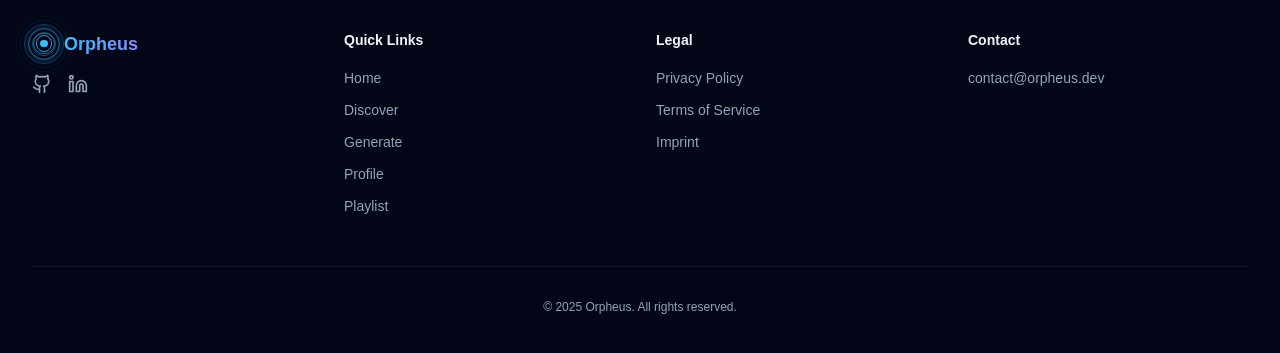
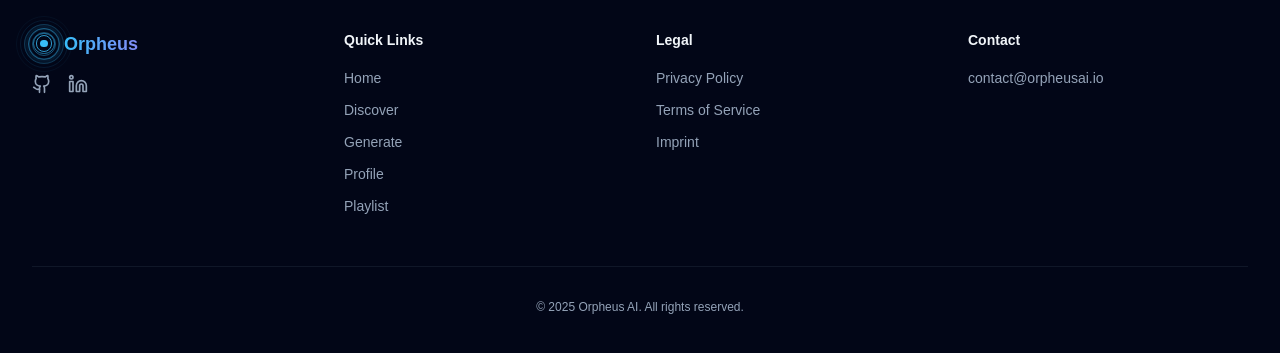
Before and after one commit to niklasheyden/orpheus, a React (Vite) app: page /waitlist in a window 1280 px wide. Shown: the part 1304-1657 px from the top of the page. Built offline with nearby package versions, Linux system fonts and the light colour scheme; no server answers; the database is empty.

Commit message:
update footer email

```diff
--- a/src/components/Footer.tsx
+++ b/src/components/Footer.tsx
@@ -113,10 +113,10 @@ const Footer = () => {
             <ul className="mt-4 space-y-2">
               <li>
                 <a
-                  href="mailto:contact@orpheus.dev"
+                  href="mailto:contact@orpheusai.io"
                   className="text-sm text-slate-400 hover:text-slate-100"
                 >
-                  contact@orpheus.dev
+                  contact@orpheusai.io
                 </a>
               </li>
             </ul>
@@ -126,7 +126,7 @@ const Footer = () => {
         {/* Copyright */}
         <div className="mt-12 border-t border-slate-800/50 pt-8">
           <p className="text-center text-xs text-slate-400">
-            © {new Date().getFullYear()} Orpheus. All rights reserved.
+            © {new Date().getFullYear()} Orpheus AI. All rights reserved.
           </p>
         </div>
       </div>
```
